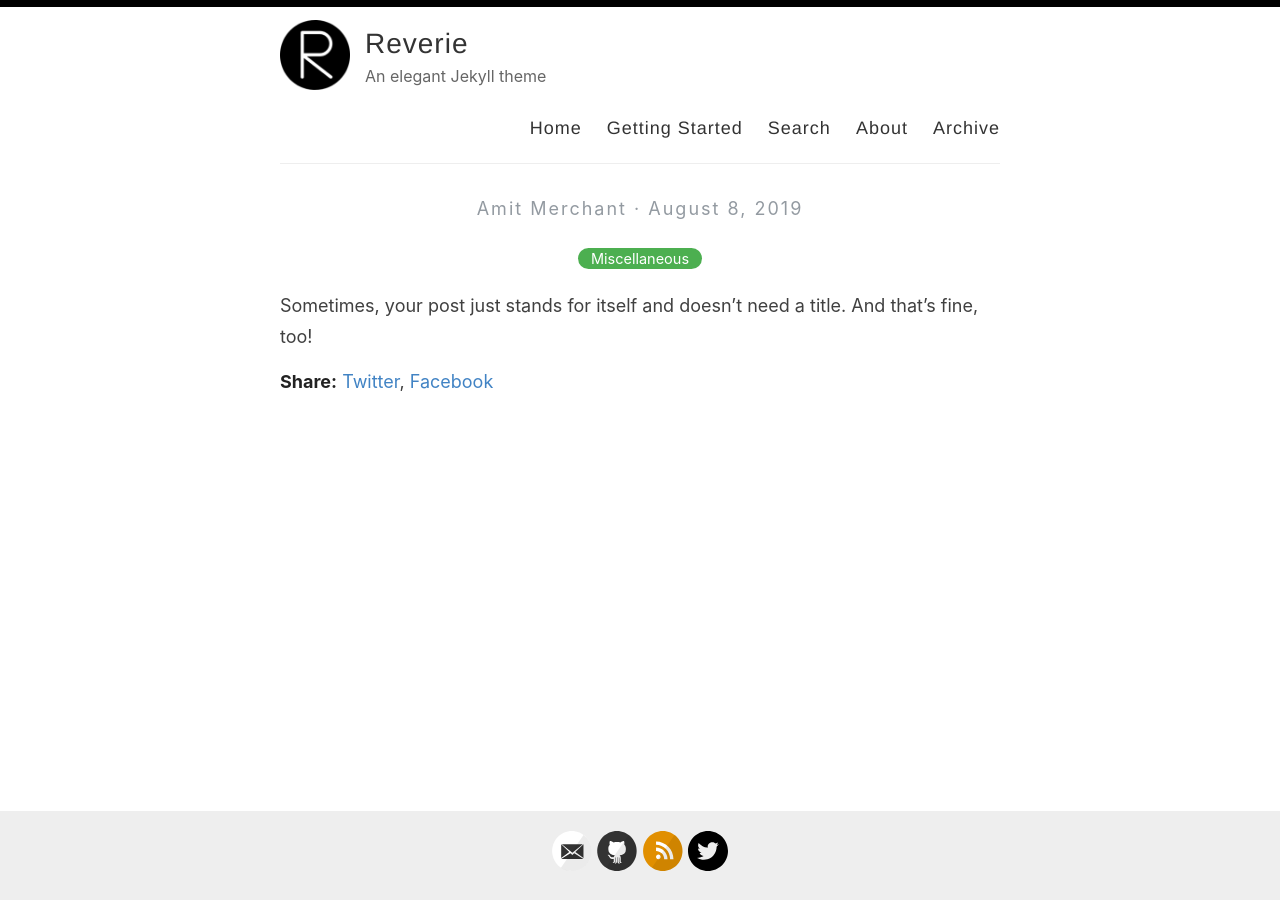
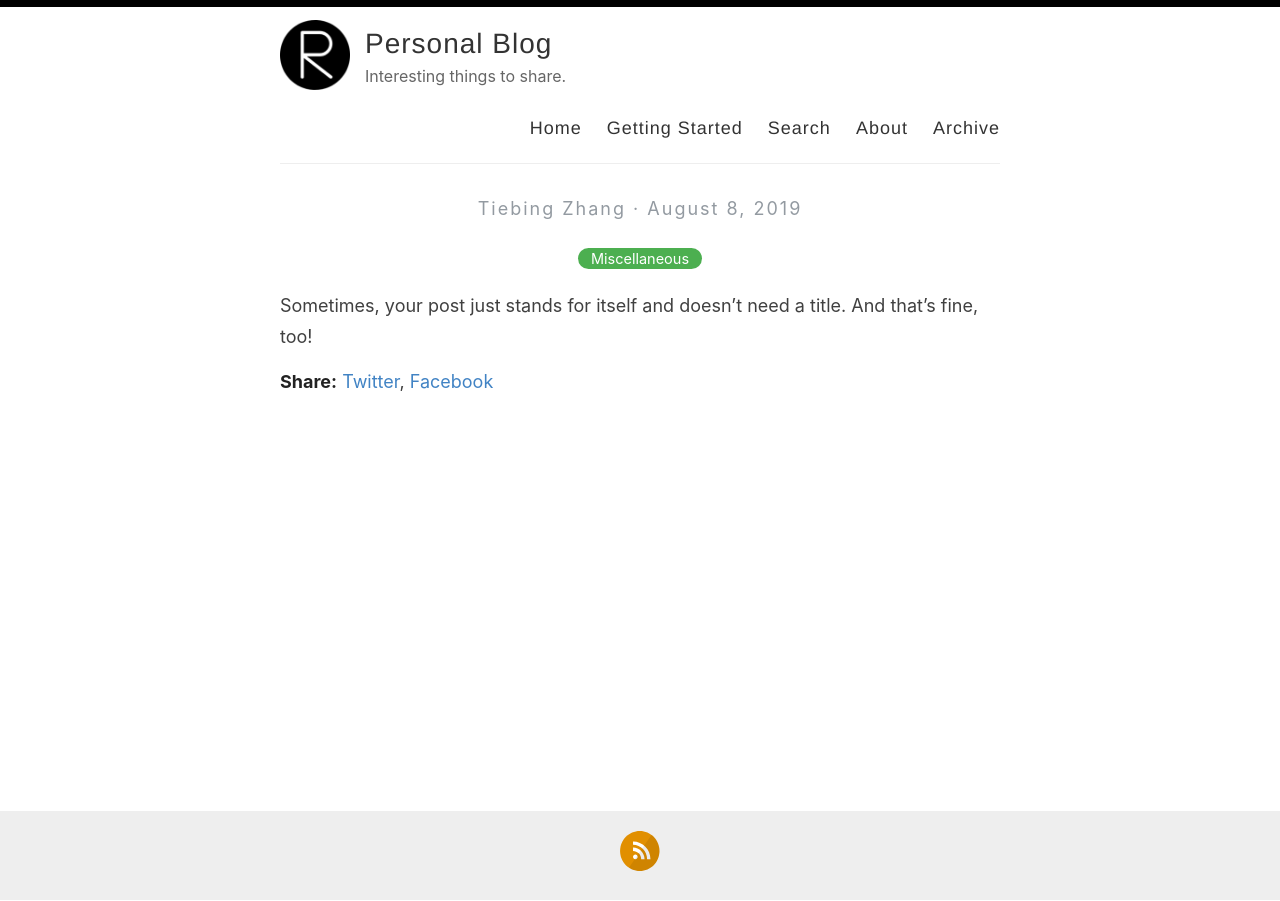
Before and after one commit to tiebingzhang/tiebingzhang.github.io, a Jekyll site: the page built from _posts/2019-08-08-no-title-posts.md, in a window 1280 px wide. Built offline with Jekyll 4.4.1, drawn with Linux system fonts in a browser that asks for light colours.

Commit message:
Update _config.yml

```diff
--- a/_config.yml
+++ b/_config.yml
@@ -3,13 +3,13 @@
 #
 
 # Name of your site (displayed in the header)
-name: Reverie
+name: Personal Blog
 
 # Name of the author
-author: Amit Merchant
+author: Tiebing Zhang
 
 # Short bio or description (displayed in the header)
-description: An elegant Jekyll theme
+description: Interesting things to share.
 
 # URL of your avatar or profile pic (you could use your GitHub profile pic)
 avatar: /images/reverie.png
@@ -21,15 +21,15 @@ avatar: /images/reverie.png
 # Includes an icon in the footer for each username you enter
 footer-links:
   dribbble:
-  email: amit.d.merchant@gmail.com
+  email:
   facebook:
   flickr:
-  github: amitmerchant1990/reverie
+  github:
   instagram:
   linkedin:
   pinterest:
   rss: rss
-  twitter: amit_merchant
+  twitter:
   stackoverflow:
   youtube: # channel/<your_long_string> or user/<user-name>
   googleplus: # anything in your profile username that comes after plus.google.com/
@@ -41,21 +41,21 @@ footer-links:
 disqus:
 
 # Enter your Google Analytics web tracking code (e.g. UA-2110908-2) to activate tracking
-google_analytics: UA-43339302-11
+# google_analytics:
 
 # For newer "GA4" analytics, use the following instead of the "UA" entry above
 #google_analytics_ga4: G-GABC1DEFG
 
 # Your website URL (e.g. http://amitmerchant1990.github.io or http://www.amitmerchant.com)
 # Used for Sitemap.xml and your RSS feed
-url: http://www.amitmerchant.com/reverie
-enforce_ssl: https://www.amitmerchant.com/reverie
+url: https://tiebingzhang.github.io
+enforce_ssl: https://tibingzhang.github.io
 
 # If you're hosting your site at a Project repository on GitHub pages
 # (http://yourusername.github.io/repository-name)
 # and NOT your User repository (http://yourusername.github.io)
 # then add in the baseurl here, like this: "/repository-name"
-baseurl: "/reverie"
+# baseurl: "/reverie"
 
 #
 # !! You don't need to change any of the configuration flags below !!
```
